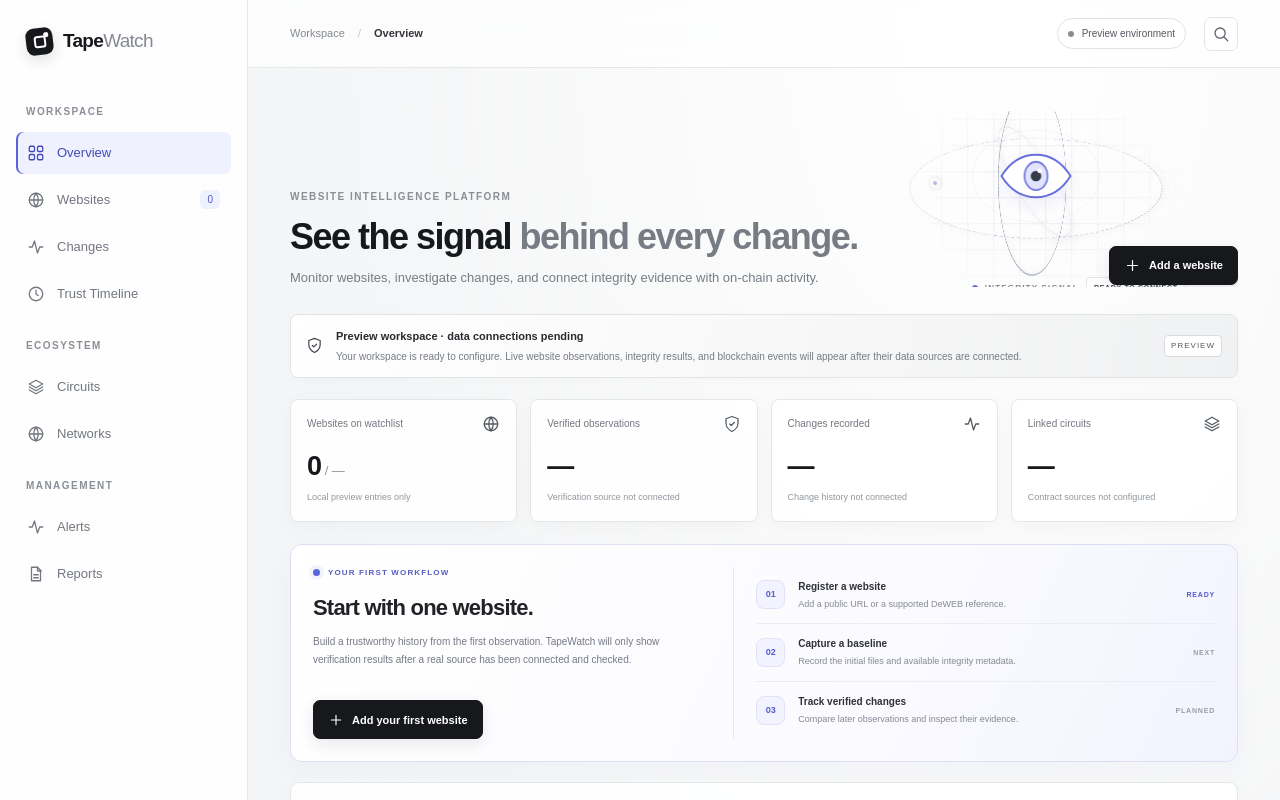
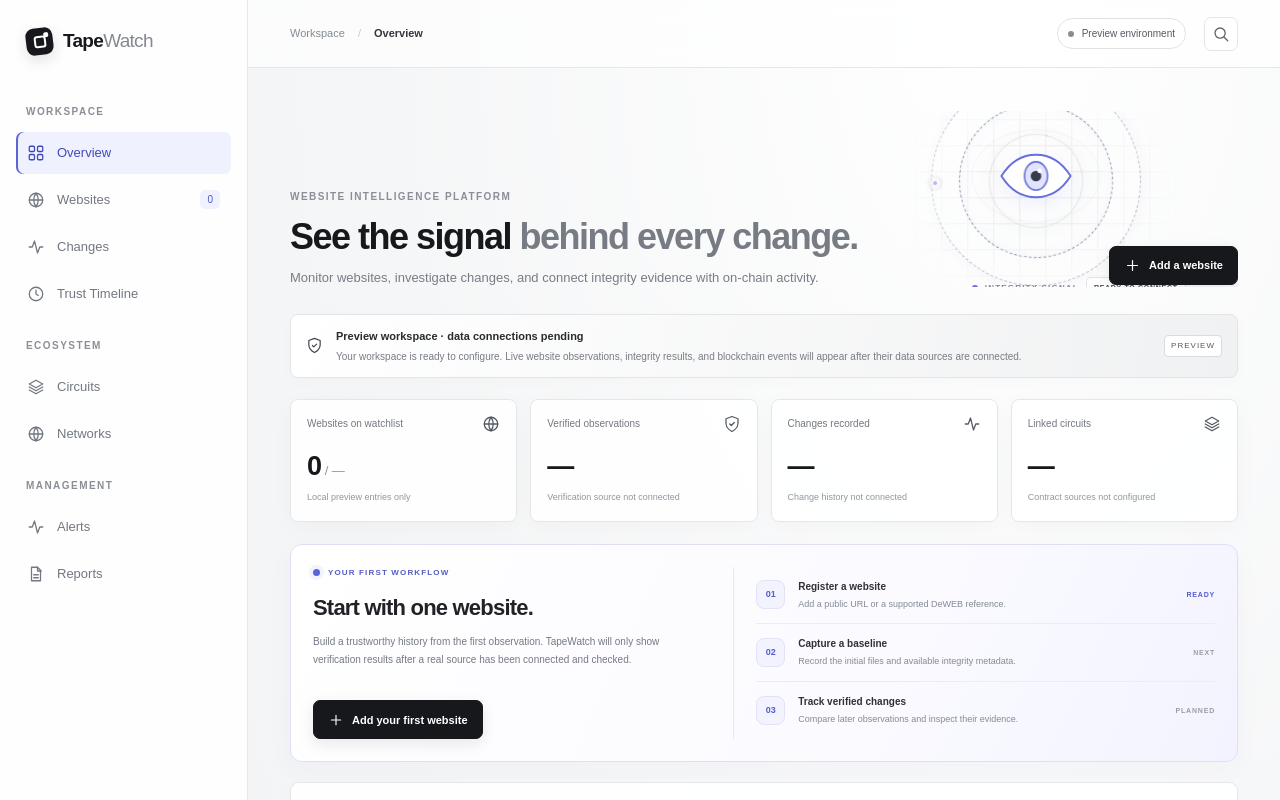
Before and after one commit to voidedfx0/tapewatch, a Next.js app: page / in a window 1280 px wide. Shown: the top 800 px of the page. Built offline with nearby package versions, Linux system fonts and the light colour scheme.

Commit message:
Switch rings to plate-like spin and restore original size

```diff
--- a/app/globals.css
+++ b/app/globals.css
@@ -548,17 +548,18 @@ h1 span { color: #777c84; }
   border-style:dotted;
   animation:globe-inner 9s linear infinite;
 }
+/* Plate-like spin: each circle rotates flat around its own centre. */
 @keyframes globe-outer {
-  from { transform:translate(-50%,-50%) rotateX(67deg) rotateZ(0deg); }
-  to { transform:translate(-50%,-50%) rotateX(67deg) rotateZ(360deg); }
+  from { transform:translate(-50%,-50%) rotateZ(0deg); }
+  to { transform:translate(-50%,-50%) rotateZ(360deg); }
 }
 @keyframes globe-middle {
-  from { transform:translate(-50%,-50%) rotateY(69deg) rotateZ(0deg); }
-  to { transform:translate(-50%,-50%) rotateY(69deg) rotateZ(-360deg); }
+  from { transform:translate(-50%,-50%) rotateZ(0deg); }
+  to { transform:translate(-50%,-50%) rotateZ(-360deg); }
 }
 @keyframes globe-inner {
-  from { transform:translate(-50%,-50%) rotateX(58deg) rotateY(55deg) rotateZ(0deg); }
-  to { transform:translate(-50%,-50%) rotateX(58deg) rotateY(55deg) rotateZ(360deg); }
+  from { transform:translate(-50%,-50%) rotateZ(0deg); }
+  to { transform:translate(-50%,-50%) rotateZ(360deg); }
 }
 .motion-core.eye-core { animation:eye-hover 4.8s ease-in-out infinite; }
 .watch-eye {
@@ -680,6 +681,7 @@ h1 span { color: #777c84; }
 }
 .motion-visual .ring-middle {
   border-width:1px!important;
+  border-style:dashed!important;
   animation:globe-middle 4s linear infinite!important;
   animation-delay:-2.1s!important;
 }
@@ -693,12 +695,7 @@ h1 span { color: #777c84; }
   display:none!important;
 }
 
-/* Give the orbital rings more visual presence without changing their styling. */
-.motion-visual .ring-outer { width:250px!important;height:250px!important; }
-.motion-visual .ring-middle { width:188px!important;height:188px!important; }
-.motion-visual .ring-inner { width:126px!important;height:126px!important; }
-@media (max-width:700px) {
-  .motion-visual .ring-outer { width:190px!important;height:190px!important; }
-  .motion-visual .ring-middle { width:144px!important;height:144px!important; }
-  .motion-visual .ring-inner { width:98px!important;height:98px!important; }
-}
+/* Restore the original compact ring dimensions. */
+.motion-visual .ring-outer { width:210px!important;height:210px!important; }
+.motion-visual .ring-middle { width:154px!important;height:154px!important; }
+.motion-visual .ring-inner { width:94px!important;height:94px!important; }
```
